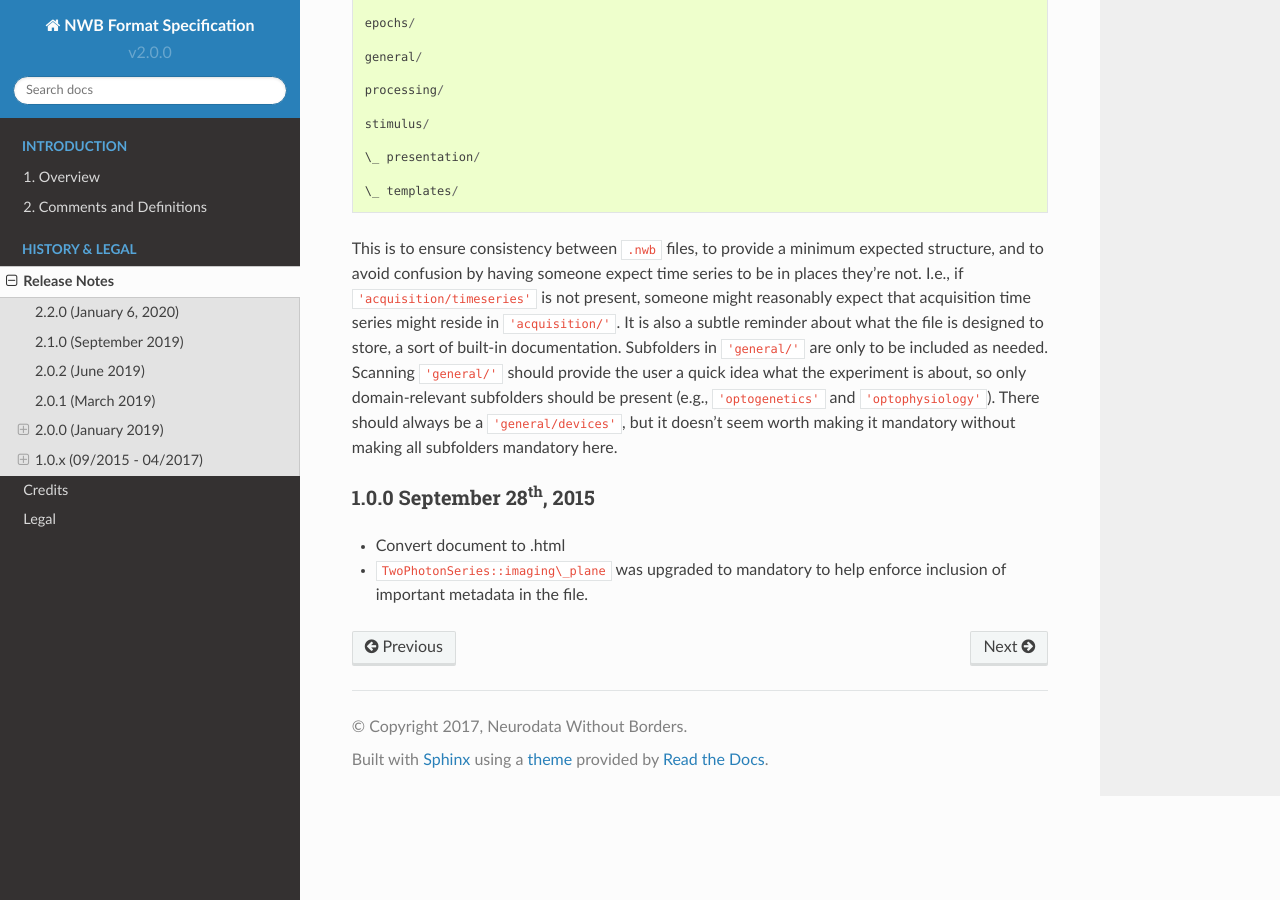
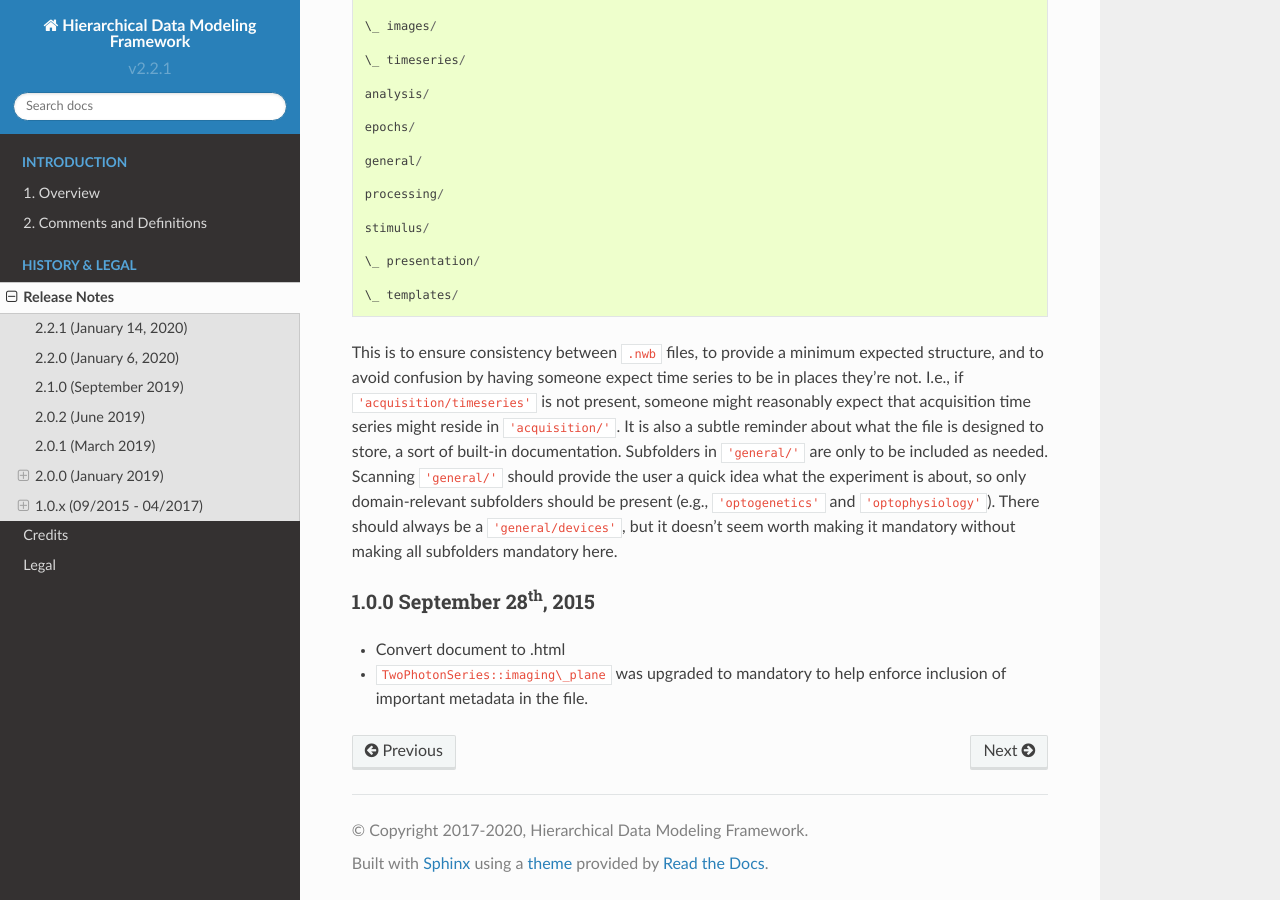
Before and after one commit to NeurodataWithoutBorders/nwb-schema, a Sphinx documentation site: the page built from docs/format/source/format_release_notes.rst, in a window 1280 px wide and 900 px high, scrolled down 25139 px. Built offline with Sphinx 7.4.7 and the Read the Docs theme 2.0.0, drawn with Linux system fonts in a browser that asks for light colours; some of the changed text lies outside the part shown.

Commit message:
Update schema, docs to version 2.2.1

```diff
--- a/docs/format/source/conf.py
+++ b/docs/format/source/conf.py
@@ -75,17 +75,17 @@ master_doc = 'source/index'
 master_doc = 'index'
 
 # General information about the project.
-project = u'NWB Format Specification'
-copyright = u'2017, Neurodata Without Borders'
+project = u'Hierarchical Data Modeling Framework'
+copyright = u'2017-2020, Hierarchical Data Modeling Framework'
 
 # The version info for the project you're documenting, acts as replacement for
 # |version| and |release|, also used in various other places throughout the
 # built documents.
 #
 # The short X.Y version.
-version = 'v2.0.0'
+version = 'v2.2.1'
 # The full version, including alpha/beta/rc tags.
-release = 'v2.0.0-beta'
+release = version
 
 # The language for content autogenerated by Sphinx. Refer to documentation
 # for a list of supported languages.
--- a/docs/format/source/format_release_notes.rst
+++ b/docs/format/source/format_release_notes.rst
@@ -1,5 +1,10 @@
 Release Notes
 =============
+
+2.2.1 (January 14, 2020)
+------------------------
+
+- Fixed incorrect version number in nwb.file.yaml.
 
 2.2.0 (January 6, 2020)
 -----------------------
```
Also changed, not shown: 2 other files.
